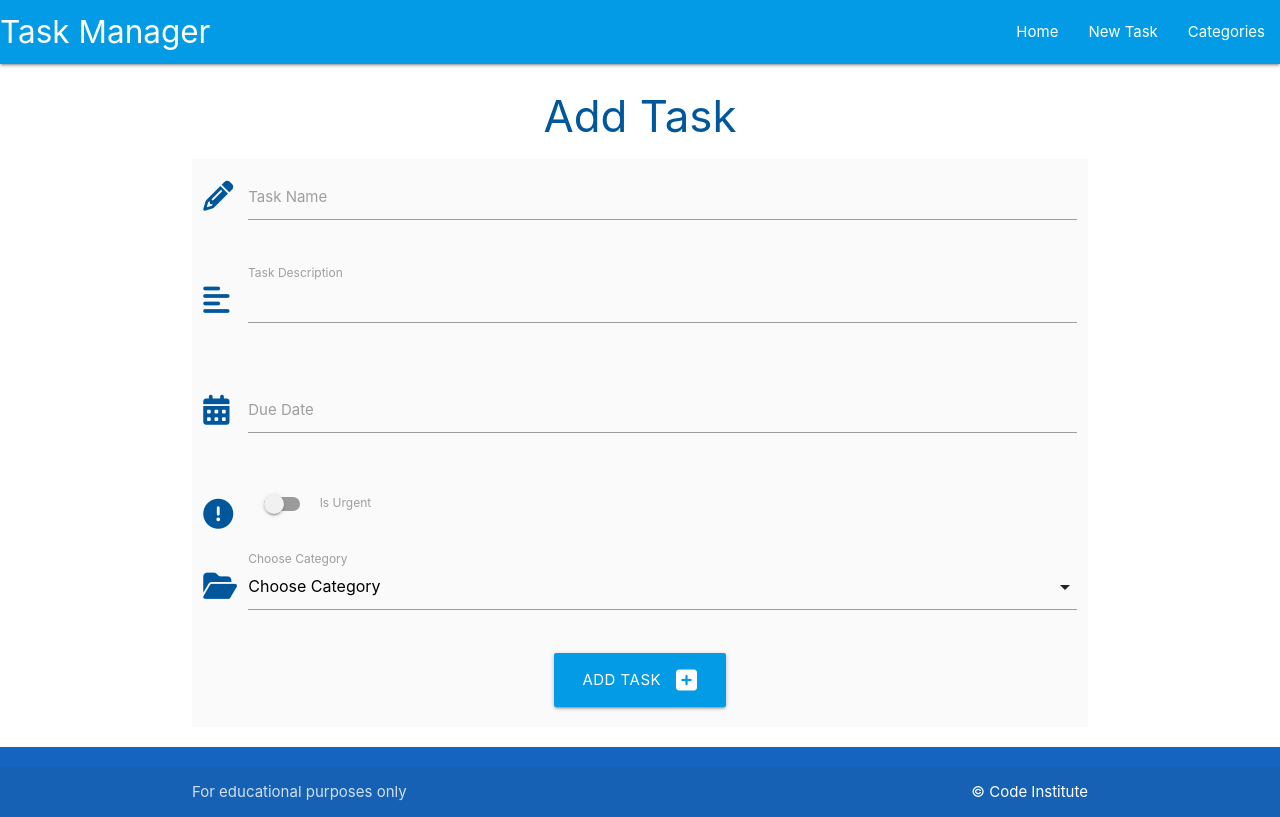
After one commit to DesislavaNaydenova/DBMS_Rpoject, a Flask app: template taskmanager/templates/edit_task.html in a window 1280 px wide. The commit adds this page. Run offline with Flask 2, Linux system fonts and the light colour scheme; the template is opened without the code that fills it, so the values that code supplies are empty.

```diff
--- /dev/null
+++ b/taskmanager/templates/edit_task.html
@@ -0,0 +1,71 @@
+{% extends "base.html"%}
+{% block content %}
+
+<h3 class="light-blue-text text-darken-4 center-align">Add Task</h3>
+
+<div class="row card-panek grey lighten-5">
+    <form class="col s12" method="POST" action="{{url_for('add_task')}}">
+        <!--task name-->
+        <div class="row">
+            <div class="input-field col s12">
+                <i class="fas fa-pencil-alt prefix light-blue-text text-darken-4"></i>
+                <input id="task_name" name="task_name" minlength="5" maxlength="50" type="text" class="validate" required>
+                <label for="task_name">Task Name</label>
+            </div>
+        </div>
+        <!--task description-->
+        <div class="row">
+            <div class="input-field col s12">
+                <i class="fas fa-align-left prefix light-blue-text text-darken-4"></i>
+                <textarea id="task_description" name="task_description" minlength="5" maxlength="500"
+                type="text" class="materialize-textarea validate" required>
+                </textarea>
+                <label for="task_description">Task Description</label>
+            </div>
+        </div>
+        <!--due date-->
+        <div class="row">
+            <div class="input-field col s12">
+                <i class="fas fa-calendar-alt prefix light-blue-text text-darken-4"></i>
+                <input id="due_date" name="due_date" type="text" class="datepicker validate" required>
+                <label for="due_date">Due Date</label>
+            </div>
+        </div>
+        <!--is urgent-->
+        <div class="row">
+            <div class="input-field col s12">
+                <div class="switch">
+                    <i class="fas fa-exclamation-circle prefix light-blue-text text-darken-4"></i>
+                    <label for="is_urgent">
+                        <input id="is_urgent" name="is_urgent"  type="checkbox">
+                        <span class="lever"></span>
+                        Is Urgent
+                    </label>
+                </div>
+            </div>
+        </div>
+        <!--category id-->
+        <div class="row">
+            <div class="input-field col s12">
+                <i class="fas fa-folder-open prefix light-blue-text text-darken-4"></i>
+                <select name="category_id" id="category_id" class="validate" required>
+                    <option value="" disabled selected>Choose Category</option>
+                    {% for category in categories %}
+                        <option value="{{category.id}}">{{ category.category_name}}</option>
+                    {% endfor %}
+                </select>
+                <label for="category_id">Choose Category</label>
+            </div>
+        </div>
+        <!--submit button-->
+        <div class="row">
+            <div class="col s12 center-align">
+                <button type="submit" class="btn-large light-blue darken-1">
+                    Add Task <i class="fas fa-plus-square right"></i>
+                </button>
+            </div>
+        </div>
+    </form>
+</div>
+
+{% endblock %}
--- a/taskmanager/templates/tasks.html
+++ b/taskmanager/templates/tasks.html
@@ -18,7 +18,7 @@
     <li>
         <div class="collapsible-header white-text light-blue darken-4">
             <i class="fas fa-caret-down"></i>
-            <strong>{{ task.task_name}}</strong> : {{task.due_date.strftime(%d %B, %Y)}}
+            <strong>{{ task.task_name}}</strong> : {{task.due_date.strftime("%d %B, %Y")}}
             {% if task.is_urgent == True%}
             <i class="fas fa-exclamation-circle light-blue-text text-lighten-2"></i>
             {% endif %}
```
Also changed, not shown: taskmanager/routes.py (+14 -0 lines).
